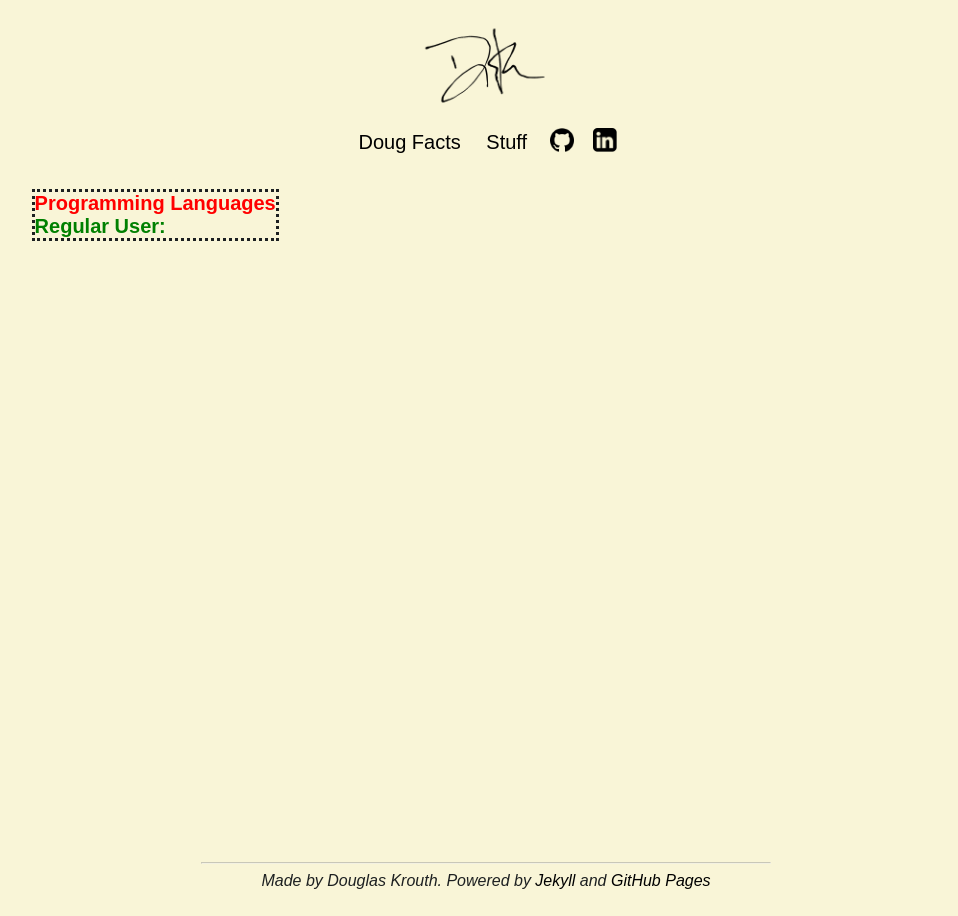
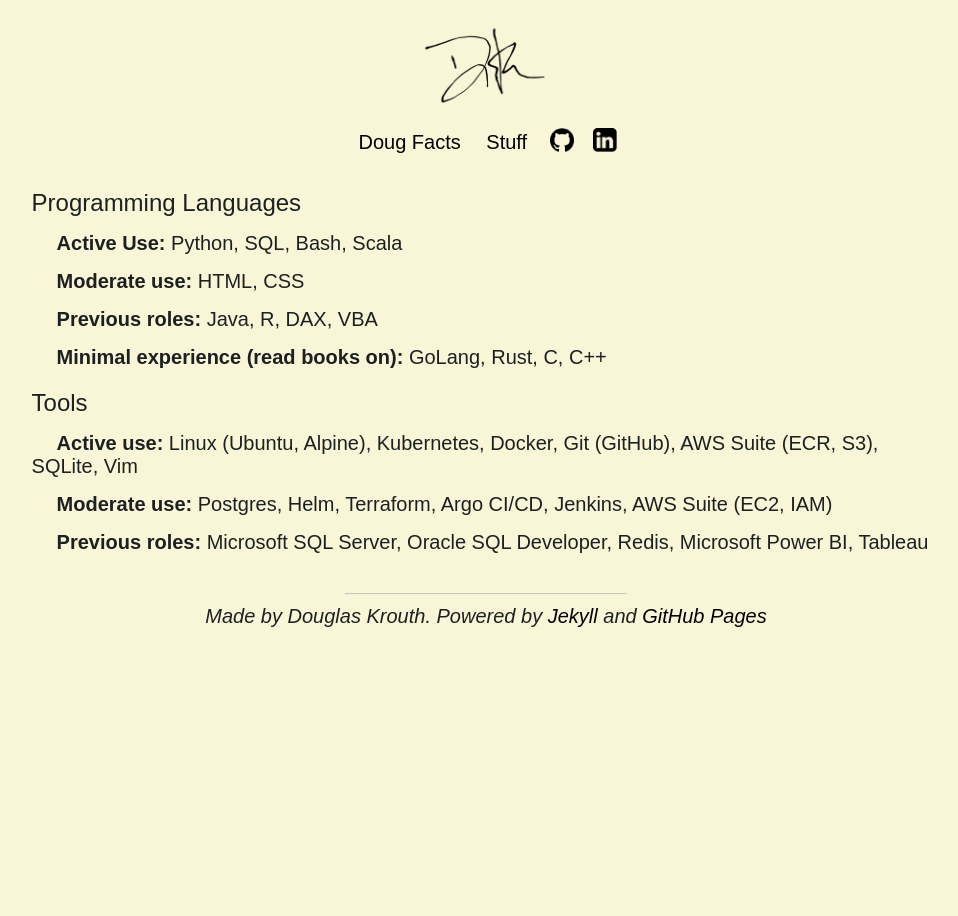
Before and after one commit to DouglasKrouth/DouglasKrouth.github.io, a Jekyll site: the page built from about.html, in a window 1280 px wide. Shown: the whole page, without its empty margins (154-1112 px from the left). Built offline with Jekyll 4.4.1, drawn with Linux system fonts in a browser that asks for light colours.

Commit message:
working on about page

```diff
--- a/about.html
+++ b/about.html
@@ -11,14 +11,41 @@
     <div class="about_container">
     <div class="about_grid">
         <div class="about_grid_item">
-            <b class="about_grid_content_header">
-            Programming Languages </b>
+            <div class="about_grid_section_header">
+            Programming Languages </div>
             <div class="about_grid_content">
             <b class="about_grid_content_description_header">
-            Regular User: </b>
+                Active Use: </b>Python, SQL, Bash, Scala</br>
+            </div>
+            <div class="about_grid_content">
+            <b class="about_grid_content_description_header">
+                Moderate use: </b>HTML, CSS</br>
+            </div>
+            <div class="about_grid_content">
+            <b class="about_grid_content_description_header">
+                Previous roles: </b>Java, R, DAX, VBA</br>
+            </div>
+            <div class="about_grid_content">
+            <b class="about_grid_content_description_header">
+                Minimal experience (read books on): </b>GoLang, Rust, C, C++</br>
             </div>
         </div>
-    </div>
+        <div class="about_grid_item">
+            <div class="about_grid_section_header">
+            Tools</div>
+            <div class="about_grid_content">
+            <b class="about_grid_content_description_header">
+                Active use: </b>Linux (Ubuntu, Alpine), Kubernetes, Docker, Git (GitHub), AWS Suite (ECR, S3), SQLite, Vim</br>
+            </div>
+            <div class="about_grid_content">
+            <b class="about_grid_content_description_header">
+                Moderate use:</b> Postgres, Helm, Terraform, Argo CI/CD, Jenkins, AWS Suite (EC2, IAM)</br>
+            </div>
+            <div class="about_grid_content">
+            <b class="about_grid_content_description_header">
+                Previous roles:</b> Microsoft SQL Server, Oracle SQL Developer, Redis, Microsoft Power BI, Tableau</br>
+            </div>
+        </div>
     </div>
 </body>
 
--- a/assets/css/about.css
+++ b/assets/css/about.css
@@ -9,7 +9,6 @@
 }
 .about_grid {
     display: grid;
-    border: dotted;
     gap: 5px;
 }
 
@@ -18,12 +17,15 @@
     flex-direction: column;
 }
 
-.about_grid_content_header {
-    font-style: bold;
-    color: red;
+.about_grid_section_header {
+    font-size: 1.5rem;
+    padding-bottom: 15px;
 }
 
 .about_grid_content_description_header {
-    color: green;
+    font-weight: bold;
+}
+.about_grid_content {
     text-indent: 25px;
+    padding-bottom: 15px;
 }
```
